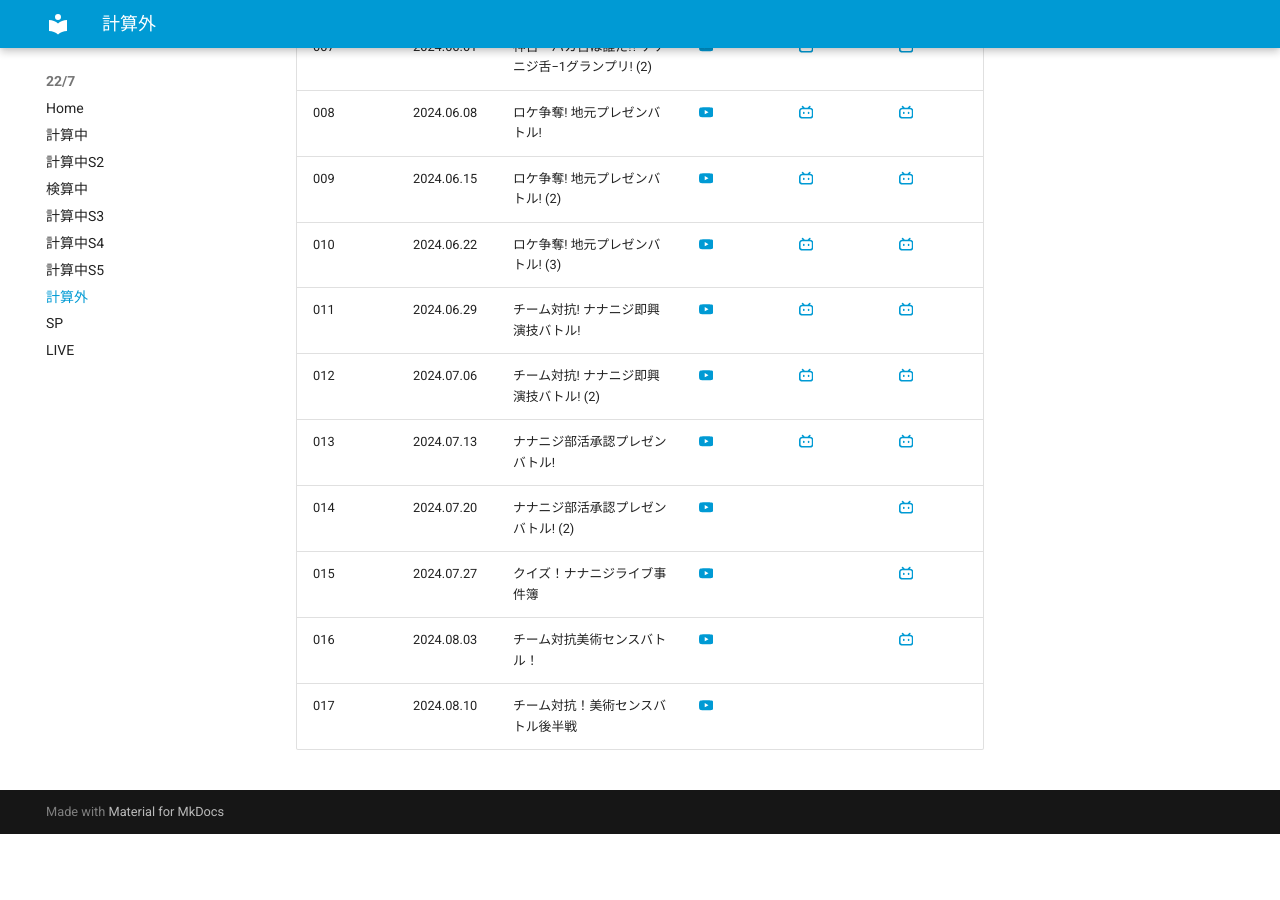
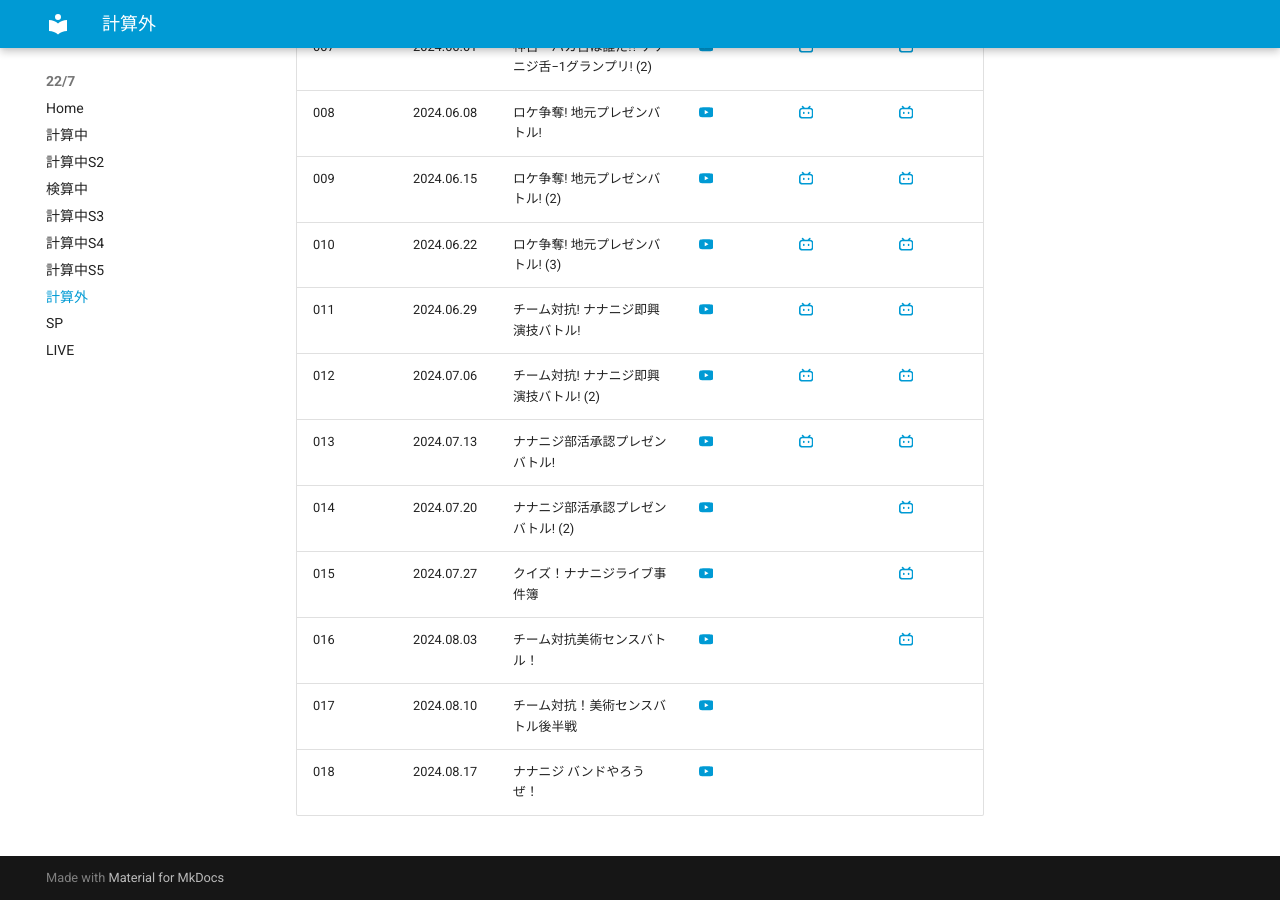
Before and after one commit to aki-192/nananiji, an MkDocs documentation site: the page built from docs/keisangai.md, in a window 1280 px wide and 900 px high, scrolled down 597 px. Built offline with MkDocs 1.6.1 and Material for MkDocs 9.7.7, drawn with Linux system fonts in a browser that asks for light colours; before the commit the page ends 1431 px from its top, so only the background shows below that.

Commit message:
Update keisangai.md

```diff
--- a/docs/keisangai.md
+++ b/docs/keisangai.md
@@ -23,3 +23,4 @@ title: 計算外
 | 015 | 2024.07.27 | クイズ！ナナニジライブ事件簿 | [:simple-youtube:](https://www.youtube.com/watch?v=TYNEN4Zci-I) | | [:simple-bilibili:](https://www.bilibili.com/video/BV1rjYPeWERz/) |
 | 016 | 2024.08.03 | チーム対抗美術センスバトル！ | [:simple-youtube:](https://www.youtube.com/watch?v=jWlzGOhDFFg) | | [:simple-bilibili:](https://www.bilibili.com/video/BV15oeweVEPR/) |
 | 017 | 2024.08.10 | チーム対抗！美術センスバトル後半戦 | [:simple-youtube:](https://www.youtube.com/watch?v=GOm3qFLLfdA) | | |
+| 018 | 2024.08.17 | ナナニジ バンドやろうぜ！ | [:simple-youtube:](https://www.youtube.com/watch?v=Bo6iPp-bM6U) | | |
```
